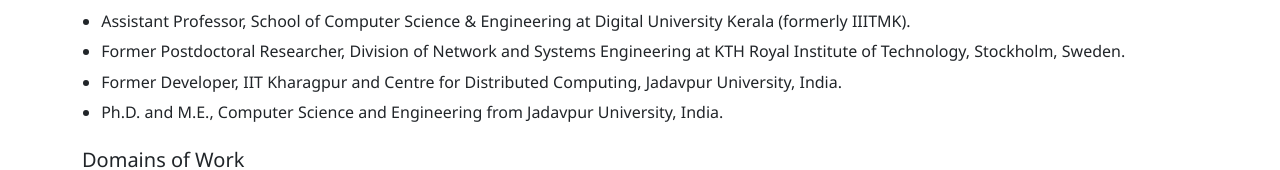
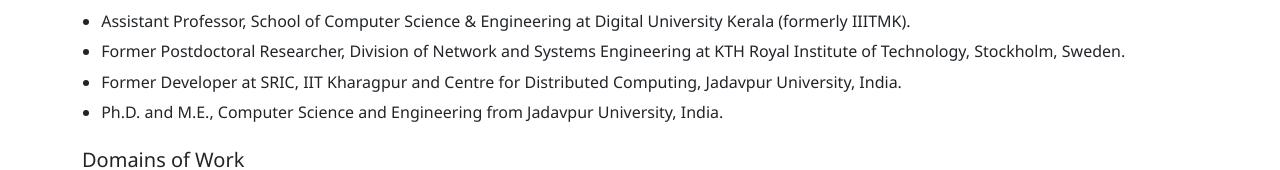
Before and after one commit to preetammukherjee/preetammukherjee.github.io, a plain HTML site: page index.html in a window 1280 px wide. Shown: the part 271-441 px from the top of the page. Drawn offline with nearby package versions, Linux system fonts and the light colour scheme.

Commit message:
Update job title in academic list

```diff
--- a/index.html
+++ b/index.html
@@ -132,7 +132,7 @@
       <ul class="academic-list">
         <li>Assistant Professor, School of Computer Science & Engineering at Digital University Kerala (formerly IIITMK).</li>
         <li>Former Postdoctoral Researcher, Division of Network and Systems Engineering at KTH Royal Institute of Technology, Stockholm, Sweden.</li>
-        <li>Former Developer, IIT Kharagpur and Centre for Distributed Computing, Jadavpur University, India.</li>
+        <li>Former Developer at SRIC, IIT Kharagpur and Centre for Distributed Computing, Jadavpur University, India.</li>
         <li>Ph.D. and M.E., Computer Science and Engineering from Jadavpur University, India.</li>
       </ul>
 
```
